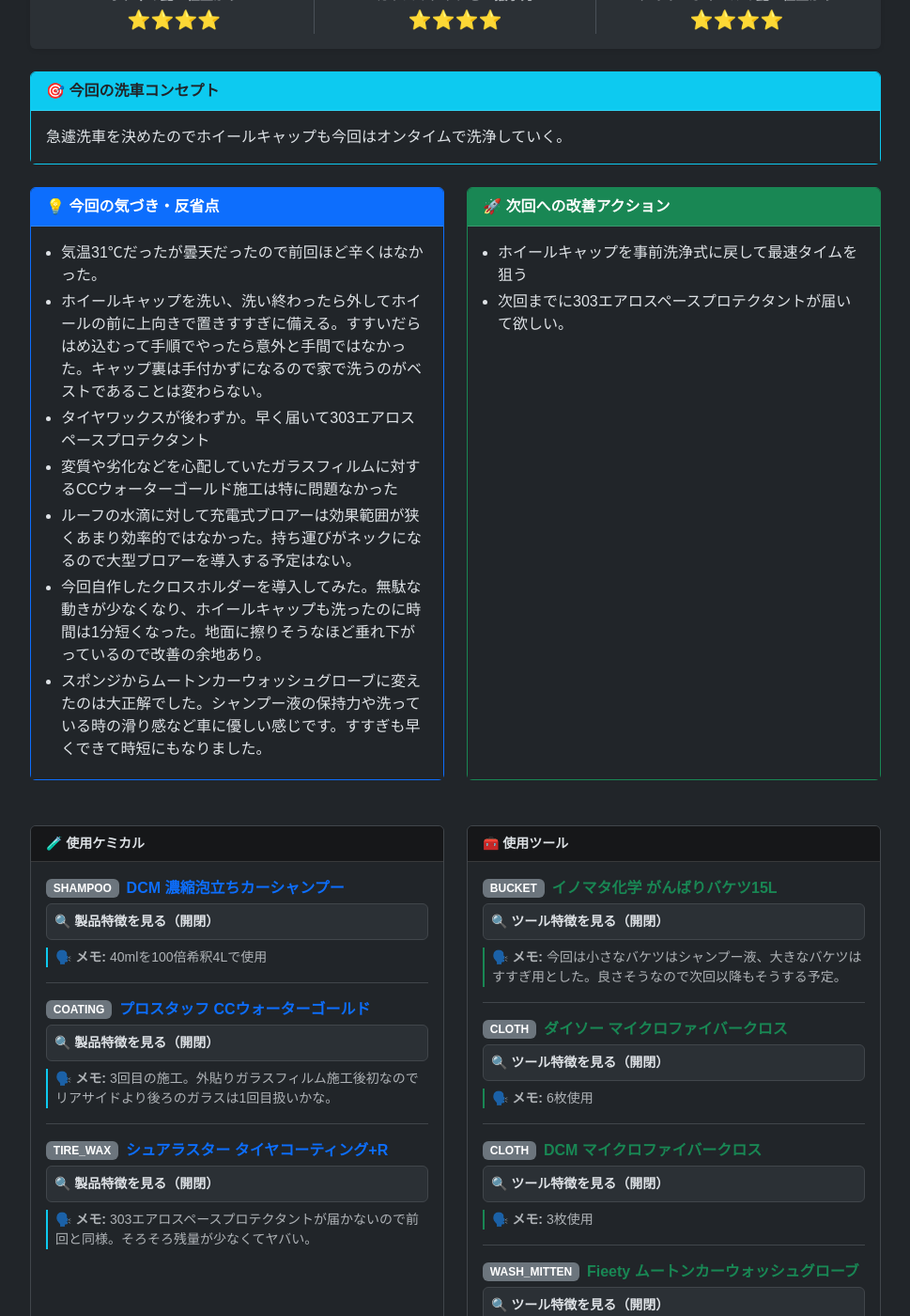
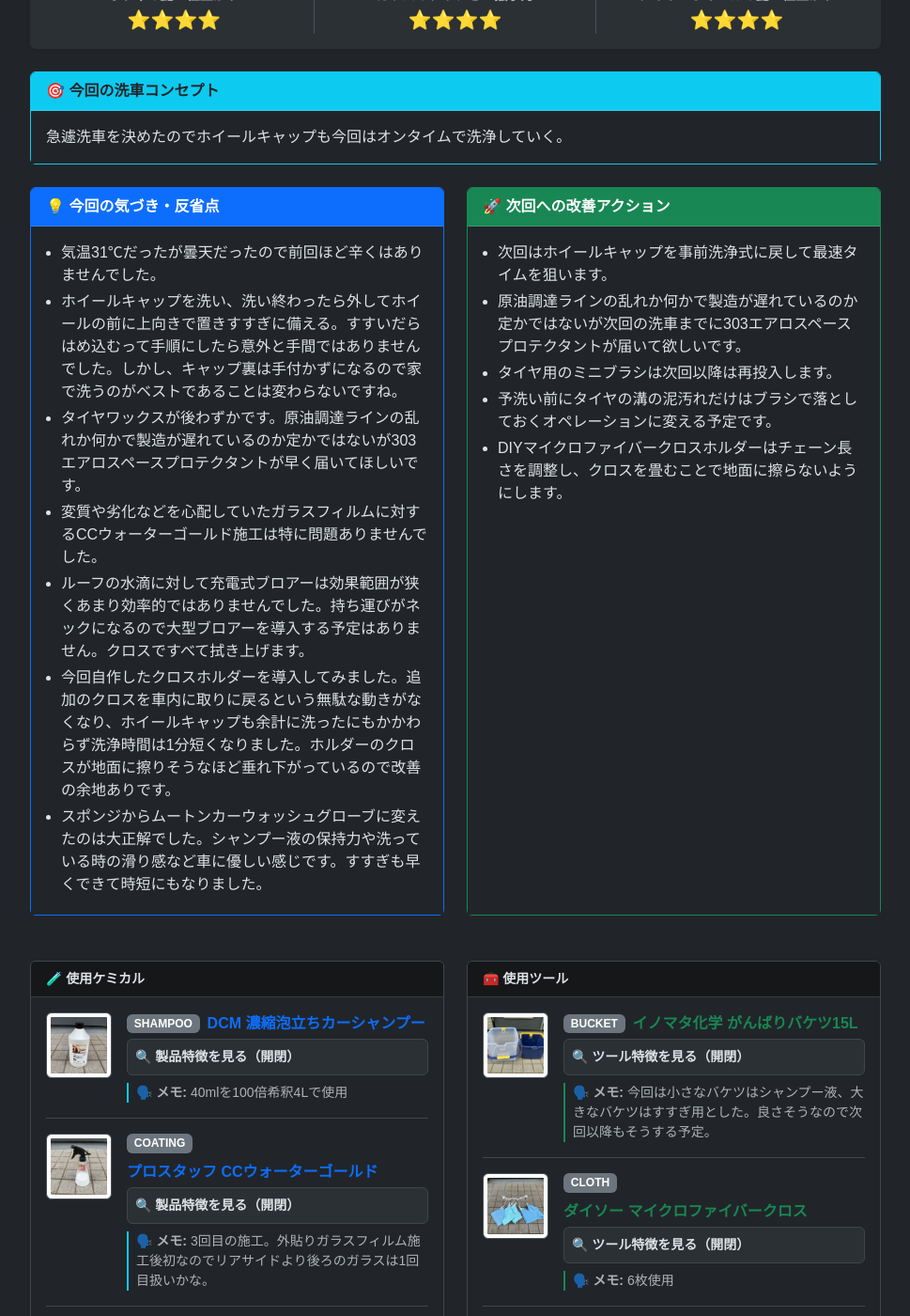
Before and after one commit to funyapar-org/fuel-lab, a Jekyll site: the page built from _wash_logs/2026-08-27-wash-log.md, in a window 1280 px wide and 1400 px high, scrolled down 324 px. Shown: the whole window at 94% size, without its empty margins (155-1124 px from the left). Built offline with Jekyll 4.4.1, drawn with Linux system fonts in a browser that asks for light colours; some of the changed text lies outside the part shown.

Commit message:
洗車ログパワーアップ

```diff
--- a/_data/wash_chemicals.yml
+++ b/_data/wash_chemicals.yml
@@ -2,27 +2,32 @@ shampoo:
   dcm_100:
     company: DCM
     name: 濃縮泡立ちカーシャンプー
+    img: dcm_100.jpg
     comment: "1本で中型車約25台分の洗車が可能な100倍シャンプー。起泡力、泡密度に優れた2つの洗浄成分が、きめ細かいクリーミーな泡立ちを作り上げます。潤滑性に優れた天然由来成分100％の界面活性剤APGを配合、汚れとボディの隙間に素早く入り込み洗車キズを防いでコーティング被膜を傷めずやさしく洗車できます。これ一本でシャンプー液100Lが作れるのでコスパ最強です。"
   sur_wax_in:
     company: シュアラスター
     name: ワックスinシャンプー
+    img: sur_wax_in.jpg
     comment: "洗浄と同時にワックスによって撥水効果を発揮するシャンプー。純粋な洗浄力は弱め。実はガラスやミラー、未塗装樹脂には油膜になるので使用してはいけない。ホイールも油膜がブレーキダストや砂などの汚れを絡め取ってしまい、高圧洗浄機でも取りにくい汚れになってしまう可能性がある。時短になると思って使用していたが結果的に余計な労力を増やしてしまっていた。"
     link: https://amzn.to/4eTBEor
   sur_cleaner_in:
     company: シュアラスター
     name: クリーナーinシャンプー
+    img: sur_cleaner_in.jpg
     comment: "コンパウンド入りで古いワックスやコーティング剤を落として下地を整えるシャンプー。毎回使用するとボディを痛めるので注意すること。水で薄めず使用するので消費量は多くなる。"
     link: https://amzn.to/3QJfgF6
 coating:
   cc_water_gold:
     company: プロスタッフ
     name: CCウォーターゴールド
+    img: cc_water_gold.jpg
     comment: "2026年現在一番売れているコーティング剤。水にぬれた状態のボディ、ガラス、ミラー、未塗装樹脂にも使用可能でスプレーして水滴と一緒に拭き取れば施工が完了する。1回目より2回目、3回目と回を重ねるごとに撥水力が増していく。「専用スプレーボトル以外に入れるな」と書いてあるが私はダイソーの逆さで使えるスプレーボトルに入れて使用している。"
     link: https://amzn.to/4yfACuk
 tire_wax:
   sur_tire_wax_r:
     company: シュアラスター
     name: タイヤコーティング+R
+    img: sur_tire_wax_r.jpg
     comment: "水性タイヤワックス。専用スポンジで乳液上のワックスを塗り込むタイプ。水性でありながら耐久力は驚きの約6か月間！ 特殊変性シリコーンを浸透定着させ、劣化防止剤がにじみ出るのを抑えてタイヤを保護する。"
     link: https://amzn.to/4fsY4wT
   no_touch_uv:
--- a/_layouts/wash_log.html
+++ b/_layouts/wash_log.html
@@ -87,6 +87,17 @@ layout: default
                   {% assign chem_data = site.data.wash_chemicals[category_key][item_key] %}
 
                   <div class="mb-3 {% unless forloop.last %}border-bottom pb-3 border-secondary-subtle{% endunless %}">
+                    <div class="d-flex gap-3 align-items-start">
+
+                      <!-- サムネイル画像（ある場合のみ） -->
+                      {% if chem_data.img and chem_data.img != "" %}
+                      <div class="flex-shrink-0">
+                        <img src="{{ site.baseurl }}/assets/img/car_wash/{{ chem_data.img }}" alt="{{ chem_data.name }}" class="img-thumbnail bg-white" style="width: 70px; height: 70px; object-fit: contain;">
+                      </div>
+                      {% endif %}
+
+                      <!-- テキストコンテンツ -->
+                      <div class="flex-grow-1">
                         <div class="d-flex align-items-center gap-2 mb-1 flex-wrap">
                           <span class="badge bg-secondary text-wrap small">{{ category_key | upcase }}</span>
                           <span class="fw-bold text-primary">{{ chem_data.company }} {{ chem_data.name }}</span>
@@ -114,6 +125,9 @@ layout: default
                         </div>
                         {% endif %}
                       </div>
+
+                    </div>
+                  </div>
                 {% endfor %}
               {% else %}
                 <p class="text-body-secondary small mb-0">使用したケミカルの登録はありません。</p>
@@ -135,6 +149,17 @@ layout: default
                   {% assign tool_data = site.data.wash_tools[category_key][item_key] %}
 
                   <div class="mb-3 {% unless forloop.last %}border-bottom pb-3 border-secondary-subtle{% endunless %}">
+                    <div class="d-flex gap-3 align-items-start">
+
+                      <!-- サムネイル画像（ある場合のみ） -->
+                      {% if tool_data.img and tool_data.img != "" %}
+                      <div class="flex-shrink-0">
+                        <img src="{{ site.baseurl }}/assets/img/car_wash/{{ tool_data.img }}" alt="{{ tool_data.name }}" class="img-thumbnail bg-white" style="width: 70px; height: 70px; object-fit: contain;">
+                      </div>
+                      {% endif %}
+
+                      <!-- テキストコンテンツ -->
+                      <div class="flex-grow-1">
                         <div class="d-flex align-items-center gap-2 mb-1 flex-wrap">
                           <span class="badge bg-secondary text-wrap small">{{ category_key | upcase }}</span>
                           <span class="fw-bold text-success">{{ tool_data.company }} {{ tool_data.name }}</span>
@@ -161,6 +186,9 @@ layout: default
                           <strong>🗣️ メモ:</strong> {{ item.note }}
                         </div>
                         {% endif %}
+                      </div>
+
+                    </div>
                   </div>
                 {% endfor %}
               {% else %}
--- a/_wash_logs/2026-08-27-wash-log.md
+++ b/_wash_logs/2026-08-27-wash-log.md
@@ -34,13 +34,16 @@ tools:
     note: 今回は小さなバケツはシャンプー液、大きなバケツはすすぎ用とした。良さそうなので次回以降もそうする予定。
   - id: cloth.daiso_microfiber_cloth
     note: 6枚使用
+  - id: other.diy_cloth_holder
+    note: 今回から導入。写真は畳んでいるけど今回は畳まず挟んだだけだったので垂れて地面すれすれだった。次回以降は写真のスタイルに変更予定。
   - id: cloth.dcm_big_microfiber_cloth
     note: 3枚使用
   - id: wash_mitten.fieety_wash_mitten
-    note: 3枚入りで薄いので少々不安だったが、充分にシャンプー液を保持してくれた。各面を洗うごとにすすぐがとてもやりやすい。
+    note: 薄いので少々不安だったが、充分にシャンプー液を保持してくれたので各面1回で洗えた。スポンジよりすすぐのが短時間で済む。
   - id: sponge.daiso_handle_sponge
+    note: 今回はスポンジとしてはあまり使用せず、上記洗車グローブを先端に突き刺して延長棒扱いで使用した。
   - id: wash_mitten.daiso_wash_mitten
-    note: ホイール専用に導入。ホイールの深い凹凸がしっかり洗えるが。タイヤの泥汚れには無力なのでブラシを置いてくるのは早計だった。
+    note: ホイール専用に導入。ホイールの深い凹凸がしっかり洗えるが。細い溝に残ったタイヤの泥汚れには無力なのでブラシを置いてくるのは早計だった。
   - id: step_stool.dcm_step_stool
     note: 今回も固定が外れて倒れそうになった。寿命短めかも。次はバケツの蓋が踏み台になるのでやってみる、水が入って重そうではあるけどね。。
   - id: blower.aal_mini_blower
@@ -90,16 +93,19 @@ concept: "急遽洗車を決めたのでホイールキャップも今回はオ
 
 # --- 今回の気づき（Findings） ---
 findings:
-  - 気温31℃だったが曇天だったので前回ほど辛くはなかった。
-  - ホイールキャップを洗い、洗い終わったら外してホイールの前に上向きで置きすすぎに備える。すすいだらはめ込むって手順でやったら意外と手間ではなかった。キャップ裏は手付かずになるので家で洗うのがベストであることは変わらない。
-  - タイヤワックスが後わずか。早く届いて303エアロスペースプロテクタント
-  - 変質や劣化などを心配していたガラスフィルムに対するCCウォーターゴールド施工は特に問題なかった
-  - ルーフの水滴に対して充電式ブロアーは効果範囲が狭くあまり効率的ではなかった。持ち運びがネックになるので大型ブロアーを導入する予定はない。
-  - 今回自作したクロスホルダーを導入してみた。無駄な動きが少なくなり、ホイールキャップも洗ったのに時間は1分短くなった。地面に擦りそうなほど垂れ下がっているので改善の余地あり。
+  - 気温31℃だったが曇天だったので前回ほど辛くはありませんでした。
+  - ホイールキャップを洗い、洗い終わったら外してホイールの前に上向きで置きすすぎに備える。すすいだらはめ込むって手順にしたら意外と手間ではありませんでした。しかし、キャップ裏は手付かずになるので家で洗うのがベストであることは変わらないですね。
+  - タイヤワックスが後わずかです。原油調達ラインの乱れか何かで製造が遅れているのか定かではないが303エアロスペースプロテクタントが早く届いてほしいです。
+  - 変質や劣化などを心配していたガラスフィルムに対するCCウォーターゴールド施工は特に問題ありませんでした。
+  - ルーフの水滴に対して充電式ブロアーは効果範囲が狭くあまり効率的ではありませんでした。持ち運びがネックになるので大型ブロアーを導入する予定はありません。クロスですべて拭き上げます。
+  - 今回自作したクロスホルダーを導入してみました。追加のクロスを車内に取りに戻るという無駄な動きがなくなり、ホイールキャップも余計に洗ったにもかかわらず洗浄時間は1分短くなりました。ホルダーのクロスが地面に擦りそうなほど垂れ下がっているので改善の余地ありです。
   - スポンジからムートンカーウォッシュグローブに変えたのは大正解でした。シャンプー液の保持力や洗っている時の滑り感など車に優しい感じです。すすぎも早くできて時短にもなりました。
 
 # --- 次回への課題（Next Actions） ---
 next_actions:
-  - ホイールキャップを事前洗浄式に戻して最速タイムを狙う
-  - 次回までに303エアロスペースプロテクタントが届いて欲しい。
+  - 次回はホイールキャップを事前洗浄式に戻して最速タイムを狙います。
+  - 原油調達ラインの乱れか何かで製造が遅れているのか定かではないが次回の洗車までに303エアロスペースプロテクタントが届いて欲しいです。
+  - タイヤ用のミニブラシは次回以降は再投入します。
+  - 予洗い前にタイヤの溝の泥汚れだけはブラシで落としておくオペレーションに変える予定です。
+  - DIYマイクロファイバークロスホルダーはチェーン長さを調整し、クロスを畳むことで地面に擦らないようにします。
 ---
```
Also changed, not shown: _data/wash_tools.yml (+13 -2 lines), assets/img/car_wash/aal_mini_blower.jpg (added), assets/img/car_wash/cc_water_gold.jpg (added), assets/img/car_wash/daiso_compresed_sponge.jpg (added), assets/img/car_wash/daiso_handle_sponge.jpg (added), assets/img/car_wash/daiso_mini_tire_brush.jpg (added), assets/img/car_wash/daiso_wash_mitten.jpg (added), assets/img/car_wash/dcm_100.jpg (added), assets/img/car_wash/dcm_big_microfiber_cloth.jpg (added), assets/img/car_wash/diy_cloth_holder.jpg (added), assets/img/car_wash/fieety_wash_mitten.jpg (added), assets/img/car_wash/ganbari_bucket.jpg (added), assets/img/car_wash/karcher_oc3_with_foam_nozzle.jpg (added), assets/img/car_wash/sur_cleaner_in.jpg (added), 2 more files. Lines whose indentation alone changed are shown as unchanged.
